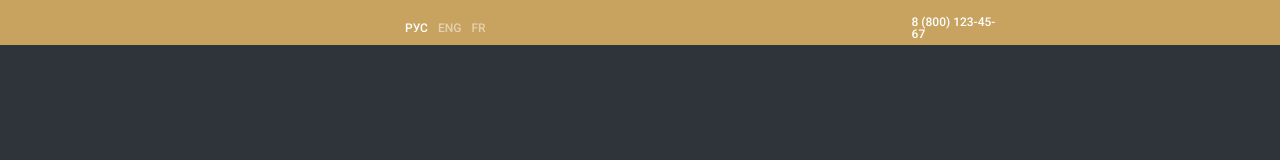
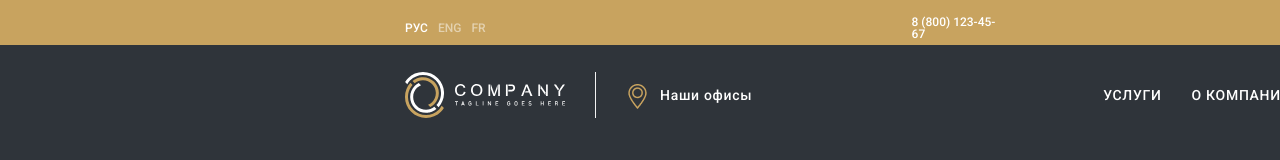
Before and after one commit to A-creater/Traffic, a plain HTML site: page index.html in a window 1280 px wide. Shown: the top 160 px of the page. Drawn offline with Linux system fonts and the light colour scheme.

Commit message:
Закончил header

```diff
--- a/index.html
+++ b/index.html
@@ -1,29 +1,57 @@
 <!DOCTYPE html>
 <html lang="ru">
+
 <head>
     <meta charset="UTF-8">
     <meta name="viewport" content="width=device-width, initial-scale=1.0">
     <link rel="preconnect" href="https://fonts.gstatic.com">
-<link href="https://fonts.googleapis.com/css2?family=Roboto:ital,wght@0,100;0,300;0,500;0,700;0,900;1,100;1,300;1,400;1,500;1,700;1,900&display=swap" rel="stylesheet">
+    <link
+        href="https://fonts.googleapis.com/css2?family=Roboto:ital,wght@0,100;0,300;0,500;0,700;0,900;1,100;1,300;1,400;1,500;1,700;1,900&display=swap"
+        rel="stylesheet">
     <link rel="stylesheet" href="style.css">
     <title>Traffic</title>
 </head>
+
 <body class="body">
     <header class="header">
         <div class="wrap header__wrap">
             <div class="language">
-                <p class="language__rus">РУС</p>
-                <p class="language__eng">ENG</p>
-                <p class="language__fr">FR</p>
+                <a href="#" class="language__rus">РУС</a>
+                <a href="#" class="language__eng">ENG</a>
+                <a href="#" class="language__fr">FR</a>
                 <p class="language__tel">8 (800) 123-45-67</p>
                 <p class="language__email">sales@log.ru</p>
             </div>
+        </div>
+    </header>
 
-        </div>
-        <div class="header__bottom">
+    <main class="main">
+        <section>
+            <nav class="wrap menu">
+                <div class="logo">
+                    <div class="logo__company">
+                        <div>
+                            <img src="img/Frame.svg" alt="">
+                        </div>
+                        <div>
+                            <img src="img/logo_text.svg" alt="">
+                        </div>
+                    </div>
+                </div>
+                <div class="logo__map">
+                    <img src="img/map.png" alt="">
+                </div>
+                <ul class="menu__list">
+                    <a href="#" class="menu__office abc">Наши офисы</a>
+                    <a href="#" class="menu__items menu__services">услуги</a>
+                    <a href="#" class="menu__items">о компании</a>
+                    <a href="#" class="menu__items">вакансии</a>
+                    <a href="#" class="menu__items">контакты</a>
+                </ul>
+            </nav>
+        </section>
 
-        </div>
+    </main>
+</body>
 
-    </header>
-</body>
 </html>
--- a/style.css
+++ b/style.css
@@ -4,27 +4,28 @@
 
 .body{
     font-family: 'Roboto', sans-serif;
-    width: 100%;
+    width: 1920px;
     height: 100%;
     background-color: #2F343A;
     margin: 0 auto;
 }
 
+.wrap{
+    width: 1110px;
+    margin: 0 auto;
+
+
+}
 
 .header{
     width: 1920px;
     height: 45px;
     background: #C8A35F;
-
-
-}
-.wrap{
-    width: 1110px;
-    margin: auto;
-
+   margin-bottom: 27px;
 
 }
 
+/*-----------------------------------*/
 .language{
 
     display: flex;
@@ -44,6 +45,7 @@
     color: #FFFFFF;
     margin-top: 16px;
     margin-bottom: 16px;
+    text-decoration: none;
 }
 
 .language__eng{
@@ -57,6 +59,7 @@ font-family: Roboto;
     margin-top: 16px;
     margin-bottom: 16px;
     opacity: 0.5;
+    text-decoration: none;
 }
 
 .language__fr{
@@ -70,6 +73,7 @@ font-family: Roboto;
     margin-top: 16px;
     margin-bottom: 16px;
     opacity: 0.5;
+    text-decoration: none;
 }
 
 .language__email{
@@ -96,3 +100,63 @@ font-family: Roboto;
     color: #FFFFFF;
 
 }
+
+/*------------------------------*/
+
+.menu{
+    display: flex;
+    align-items: center;
+}
+
+.menu__list{
+    display: flex;
+    margin: 0;
+    padding: 0;
+    font-size: 14px;
+    line-height: 16px;
+    letter-spacing: 0.05em;
+    color: #FFFFFF;
+    list-style-type: none;
+    font-style: normal;
+    font-weight: normal;
+}
+
+.menu__items{
+    margin-left: 30px;
+    text-transform: uppercase;
+    color: #FFFFFF;
+    text-decoration: none;
+}
+.menu__office{
+    margin-left: 10px;
+    font-size: 14px;
+    line-height: 16px;
+    letter-spacing: 0.05em;
+}
+.menu__services{
+    margin-left: 351px;
+}
+.abc{
+    color: #FFFFFF;
+    text-decoration: none;
+}
+
+
+/*--------------------*/
+
+.logo{
+    width: 160px;
+    height: 46px;
+    padding-right: 30px;
+    border-right: 1px solid #F2F2F2;
+
+}
+.logo__company{
+    display: flex;
+    justify-content: space-between;
+    align-items: center;
+}
+.logo__map{
+   margin-left: 29px;
+   padding-top: 6px
+}
```
Also changed, not shown: img/Frame.svg (added), img/Vector-1.png (added), img/Vector-2.png (added), img/Vector-3.png (added), img/Vector.png (added), img/first-line.png (added), img/first-screen.png (added), img/logo.jpg (added), img/logo_text.svg (added), img/map.png (added), img/top-line.png (added), 3 other files.
